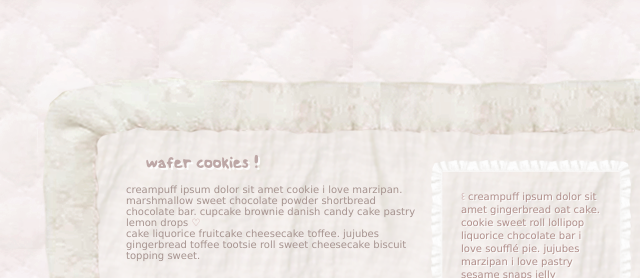
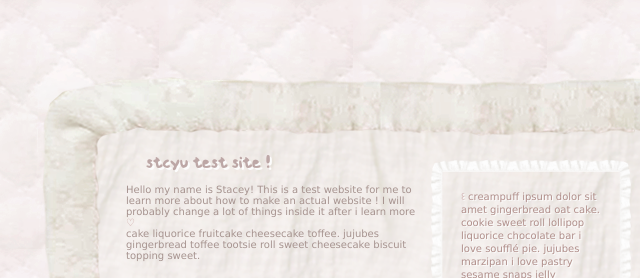
Before and after one commit to stcyu/sofftir, a plain HTML site: page index.html in a window 1280 px wide. Shown: the top 278 px of the page, 229-869 px from the left. Drawn offline with nearby package versions, Linux system fonts and the light colour scheme; a script that the page names is missing.

Commit message:
Update index.html

```diff
--- a/index.html
+++ b/index.html
@@ -786,12 +786,12 @@
 <!--   ・゜ ♡   example title with shadow ⤵   ♡ ゜ ・ -->
 <div style="float:left; width:300px;">
 <font style="color:#bda7a6; font-size: 20px; font-family: 'puf'; text-shadow: 2px 2px #fcfcfc;">
-　wafer cookies !
+　stcyu test site !
 </font>
 <br>
 <!--   ・゜ ♡   example text ⤵   ♡ ゜ ・ -->
 <pre style="font-family:verdana; white-space: pre-wrap; word-wrap: break-word;">
-creampuff ipsum dolor sit amet cookie i love marzipan. marshmallow sweet chocolate powder shortbread chocolate bar. cupcake brownie danish candy cake pastry lemon drops <font style="color:#c79e9d;">♡</font>
+Hello my name is Stacey! This is a test website for me to learn more about how to make an actual website ! I will probably change a lot of things inside it after i learn more <font style="color:#c79e9d;">♡</font>
 cake liquorice fruitcake cheesecake toffee. jujubes gingerbread toffee tootsie roll sweet cheesecake biscuit topping sweet.
 </pre>
 </div>
```
